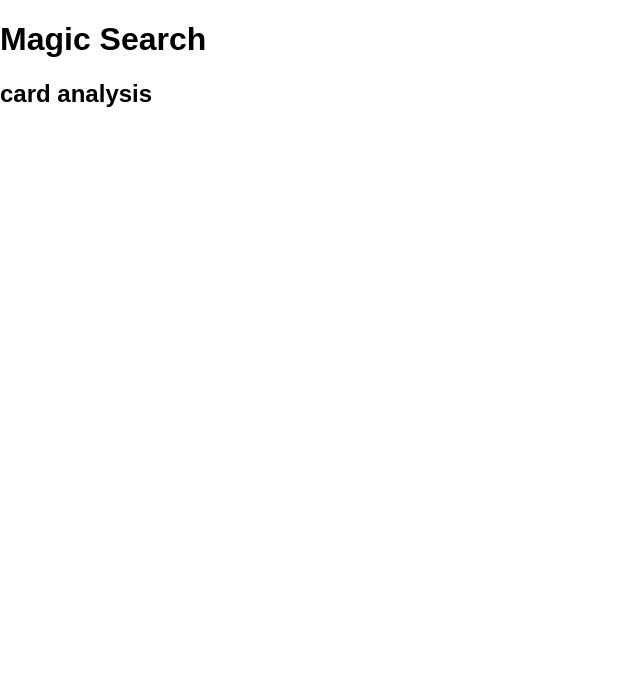
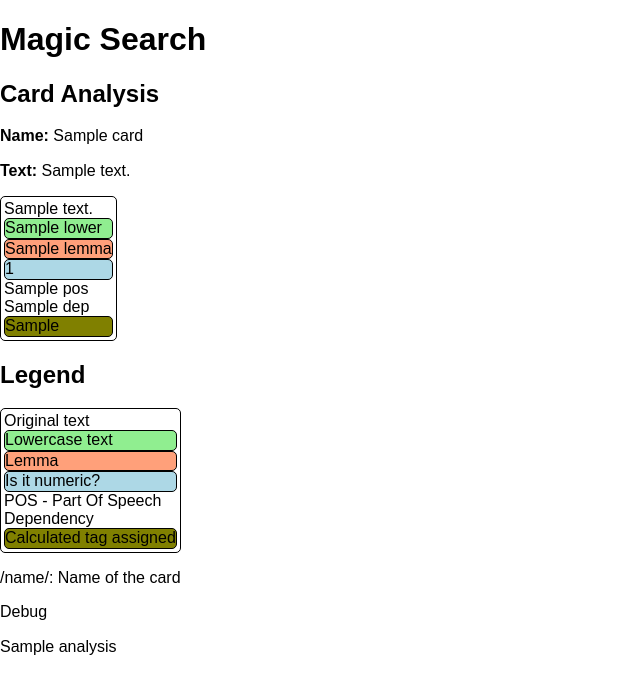
Before and after one commit to jmaister/magicserach, a Flask app: template templates/analysis.html in a window 1280 px wide. Shown: the top 694 px of the page, without its empty margins (0-640 px from the left). Run offline with Flask 2, Linux system fonts and the light colour scheme; the template is opened without the code that fills it: most values are stand-ins (such as "Sample title", 1, 10 or a date in 2020); some libraries are stand-ins or nearby versions.

Commit message:
Show card analysis.

```diff
--- a/rules.py
+++ b/rules.py
@@ -6,7 +6,6 @@ nlp = spacy.load('en_core_web_sm')
 from spacy.lang.en import English
 from spacy.pipeline import EntityRuler
 from spacy.matcher import Matcher
-
 
 patterns = [
 
@@ -151,7 +150,7 @@ def run(conn):
 
     cur = conn.cursor()
 
-    for cardKey in list(data.keys())[:10]:
+    for cardKey in list(data.keys()):
         card = data[cardKey]
         if 'text' in card:
             name = card['name']
@@ -200,5 +199,46 @@ def run(conn):
     with open('card_labels.json', 'w') as f:
         json.dump(output_data, f)
 
-def analize(conn, uuid):
-    return "abc"
+def analize(app, conn, uuid):
+    import json
+
+    cur = conn.cursor()
+    cur.execute("SELECT * FROM cards WHERE uuid = ?", [uuid])
+    cards = cur.fetchall()
+
+    # Disable 'ner' to remove default Named-Entity Recognition
+    nlp = spacy.load('en_core_web_sm', disable=['ner'])
+    ruler = EntityRuler(nlp, validate=True)
+    ruler.add_patterns(patterns)
+    nlp.add_pipe(ruler)
+
+    results = []
+    for card in cards:
+        name = card['name']
+        t = card['text']
+        t = t.replace(name, '/name/')
+        doc = nlp(t)
+
+        tokens = []
+        for token in doc:
+            # app.logger.info("token: [%s]", token)
+            # https://spacy.io/api/token#attributes
+            token = {
+                "text": token.text,
+                "lemma": token.lemma_,
+                "norm": token.norm_,
+                "lower": token.lower_,
+                "like_num": token.like_num,
+                "pos": token.pos_,
+                "dep": token.dep_,
+                "ent_type": clean_label(token.ent_type_),
+
+            }
+            tokens.append(token)
+
+        results.append({
+            "card": card,
+            "doc": tokens
+        })
+
+    return results
--- a/static/css/main.css
+++ b/static/css/main.css
@@ -14,9 +14,41 @@
     border: 1px dashed black;
 }
 
-.pure-g {
+
+.result-card {
     -webkit-box-sizing: border-box;
     -moz-box-sizing: border-box;
     box-sizing: border-box;
     border: 1px solid black;
+    margin: 3px;
+    padding: 5px;
 }
+
+.words {
+    display: flex;
+    overflow-x: scroll;
+}
+
+.words .word {
+    border: 1px black solid;
+    border-radius: 5px;
+    padding: 3px;
+}
+
+.words .word .field {
+    border: 1px black solid;
+    border-radius: 5px;
+}
+
+.words .word .lower {
+    background-color: lightgreen;
+}
+.words .word .lemma {
+    background-color: lightsalmon;
+}
+.words .word .like_num {
+    background-color: lightblue;
+}
+.words .word .ent_type {
+    background-color: olive;
+}
--- a/templates/analysis.html
+++ b/templates/analysis.html
@@ -3,6 +3,41 @@
 {% block content %}
     <h1>Magic Search</h1>
 
-    <h2>card analysis</h2>
+    <h2>Card Analysis</h2>
+
+    {% for a in analysis %}
+        <p><b>Name:</b> {{a.card['name']}}</p>
+        <p><b>Text:</b> {{a.card['text']}}</p>
+        <div class="words">
+        {% for t in a.doc %}
+            <span class="word">
+                <div class="text">{{t.text}}</div>
+                <div class="field lower">{{t.lower}}</div>
+                <div class="field lemma">{{t.lemma}}</div>
+                <div class="field like_num">{{t.like_num}}</div>
+                <div class="pos">{{t.pos}}</div>
+                <div class="dep">{{t.dep}}</div>
+                <div class="field ent_type">{{t.ent_type}}</div>
+            </span>
+        {% endfor %}
+        </div>
+    {% endfor %}
+
+    <h2>Legend</h2>
+    <div class="words">
+        <span class="word">
+            <div class="text">Original text</div>
+            <div class="field lower">Lowercase text</div>
+            <div class="field lemma">Lemma</div>
+            <div class="field like_num">Is it numeric?</div>
+            <div class="pos">POS - Part Of Speech</div>
+            <div class="dep">Dependency</div>
+            <div class="field ent_type">Calculated tag assigned</div>
+        </span>
+    </div>
+    <p>/name/: Name of the card</p>
+
+    <p>Debug</p>
+    <p>{{analysis}}</p>
 
 {% endblock %}
--- a/templates/base.html
+++ b/templates/base.html
@@ -7,7 +7,7 @@
     <title>Magic Search</title>
 
     <link rel="stylesheet" href="https://unpkg.com/purecss@1.0.1/build/pure-min.css" integrity="sha384-oAOxQR6DkCoMliIh8yFnu25d7Eq/PHS21PClpwjOTeU2jRSq11vu66rf90/cZr47" crossorigin="anonymous">
-    <link rel="stylesheet" href="css/main.css">
+    <link rel="stylesheet" href="/css/main.css">
 </head>
 <body>
     {% block content %}
--- a/templates/search.html
+++ b/templates/search.html
@@ -42,7 +42,7 @@
 
     <h3>{{rows.length}} Results:</h3>
     {% for row in rows %}
-    <div class="pure-g" id="{{row['uuid']}}">
+    <div class="pure-g result-card" id="{{row['uuid']}}">
       <div class="pure-u-2-5 cardname">
         <a href="analize/{{row['uuid']}}">{{row['name']}}</a>
       </div>
```
